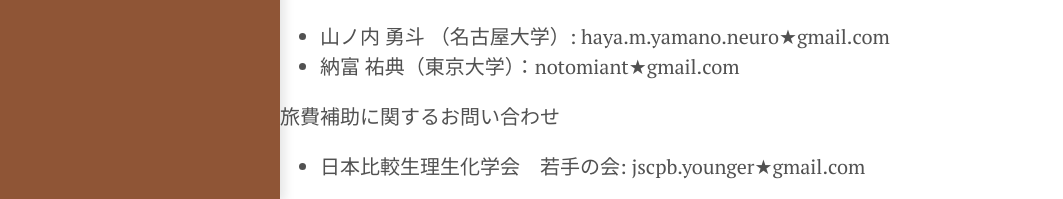
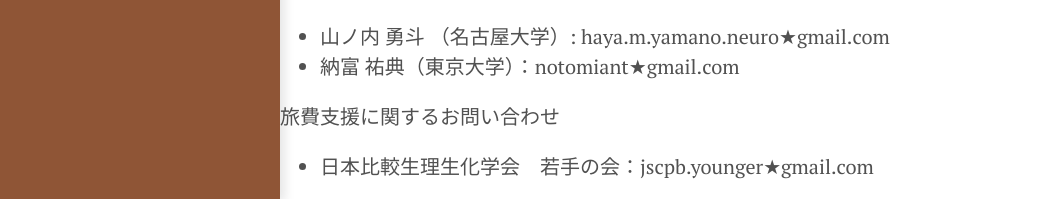
Before and after one commit to SystemsEthology/website, a Jekyll site: the page built from event_01/conference01_home.md, in a window 1280 px wide and 900 px high, scrolled down 5111 px. Shown: the part 698-897 px from the top of the window, without its empty margins (0-1063 px from the left). Built offline with Jekyll 4.4.1, drawn with Linux system fonts in a browser that asks for light colours.

Commit message:
Update conference01_home.md

```diff
--- a/event_01/conference01_home.md
+++ b/event_01/conference01_home.md
@@ -157,5 +157,5 @@
 - 山ノ内 勇斗 （名古屋大学）: haya.m.yamano.neuro★gmail.com
 - 納富 祐典（東京大学）：notomiant★gmail.com
 
-旅費補助に関するお問い合わせ
-- 日本比較生理生化学会　若手の会:  jscpb.younger★gmail.com
+旅費支援に関するお問い合わせ
+- 日本比較生理生化学会　若手の会：jscpb.younger★gmail.com
```
